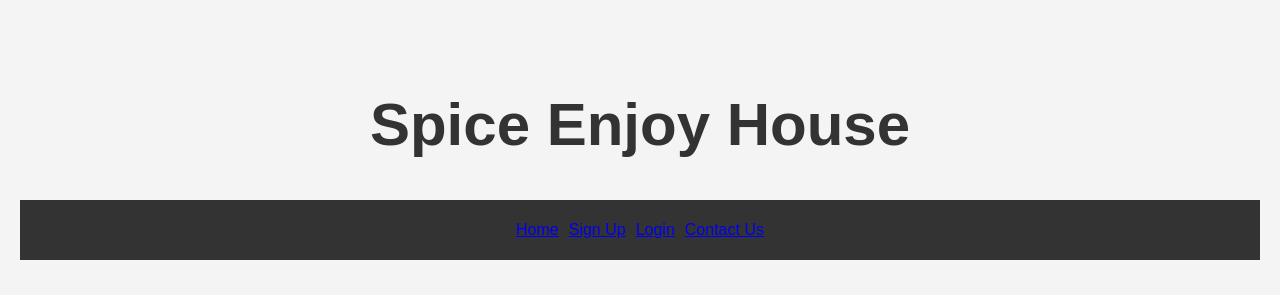
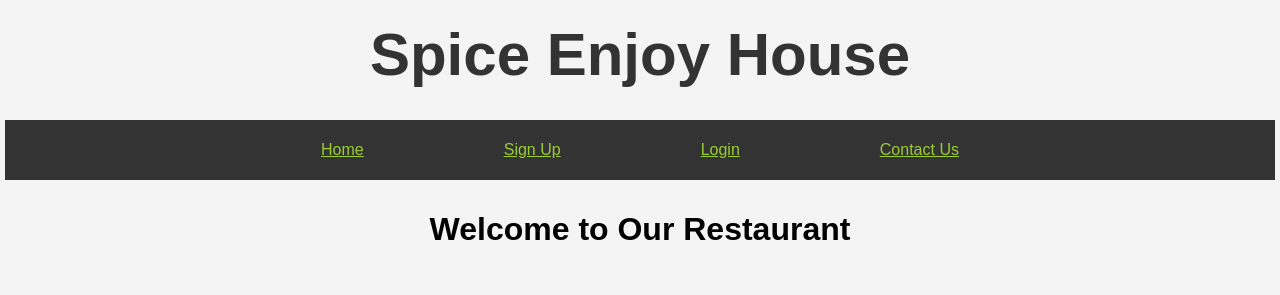
Before and after one commit to Zahid295/spice-enjoy-house, a Django app: page / in a window 1280 px wide. Shown: the top 295 px of the page. Run offline with Django 4.2, Linux system fonts and the light colour scheme.

Commit message:
Add code to style.css

```diff
--- a/booking_app/templates/index.html
+++ b/booking_app/templates/index.html
@@ -20,7 +20,6 @@
     <section class="hero">
         <h2>Welcome to Our Restaurant</h2>
         <p>Discover our delicious menu and enjoy a memorable dining experience.</p>
-        <a href="/menu" class="cta-button">View Menu</a>
     </section>
 
     <section class="about">
--- a/static/css/styles.css
+++ b/static/css/styles.css
@@ -20,12 +20,17 @@ body {
     margin-top: 50px;
 }
 
+.header {
+    height: 70px;
+    padding:0;
+    margin:5px;
+}
+
 /* Header Styles */
 .header ul {
     padding: 0;
     margin: 0;
     background: #333;
-    color: #ffffff;
     display:flex;
     justify-content: center;
     align-items:center;
@@ -35,7 +40,12 @@ body {
 
 .header ul li {
     display: inline;
-    padding: 5px;
+    padding: 70px;
+
+}
+
+.header li a {
+    color: yellowgreen;
 }
 
 /* Section Styles */
@@ -66,18 +76,26 @@ section {
     text-align: center;
     font-size: 2.5em;
     color: #333;
-    height: 100px;
+    height: 80px;
+    padding: 0;
+    margin-top: 5;
+}
+
+.logo h1 {
+    height: 70px;
+    margin-top: 0;
+    padding: 0;
 }
 
 .hero {
-    background: url("{% static 'images/hero.jpg' %}") no-repeat center center;
-    background-size: cover;
-    height: 300px;
+    height: 100px;
     display: flex;
     align-items: center;
     justify-content: center;
     flex-direction: column;
     text-align: center;
+    padding: 0;
+    margin: 5;
 }
 
 .hero h2 {
@@ -86,16 +104,6 @@ section {
 
 .hero p {
     font-size: 1.2em;
-}
-
-.cta-button {
-    display: inline-block;
-    background: #ff6347;
-    color: #ffffff;
-    padding: 10px 20px;
-    margin-top: 20px;
-    text-decoration: none;
-    border-radius: 3px;
 }
 
 /* Media Queries */
```
